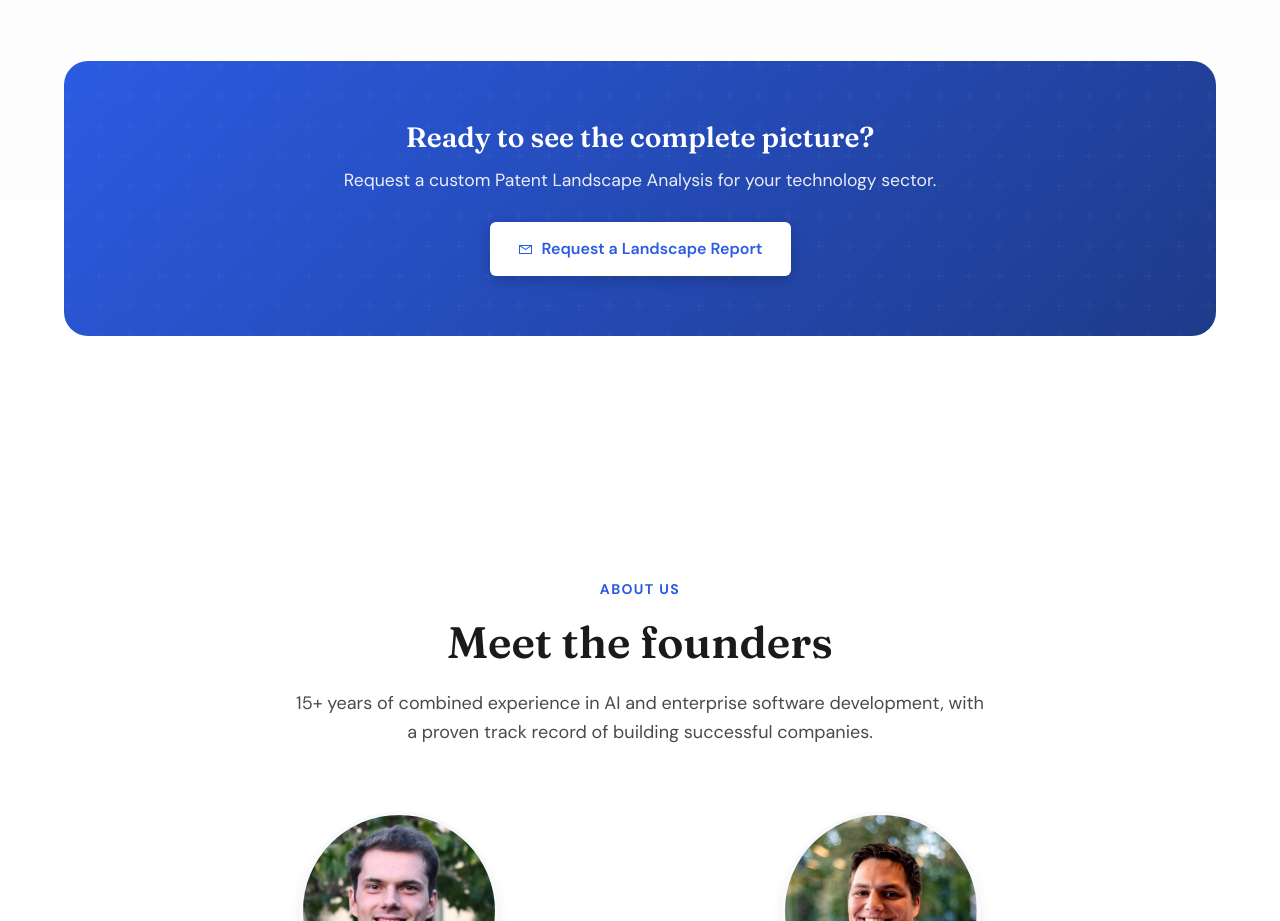
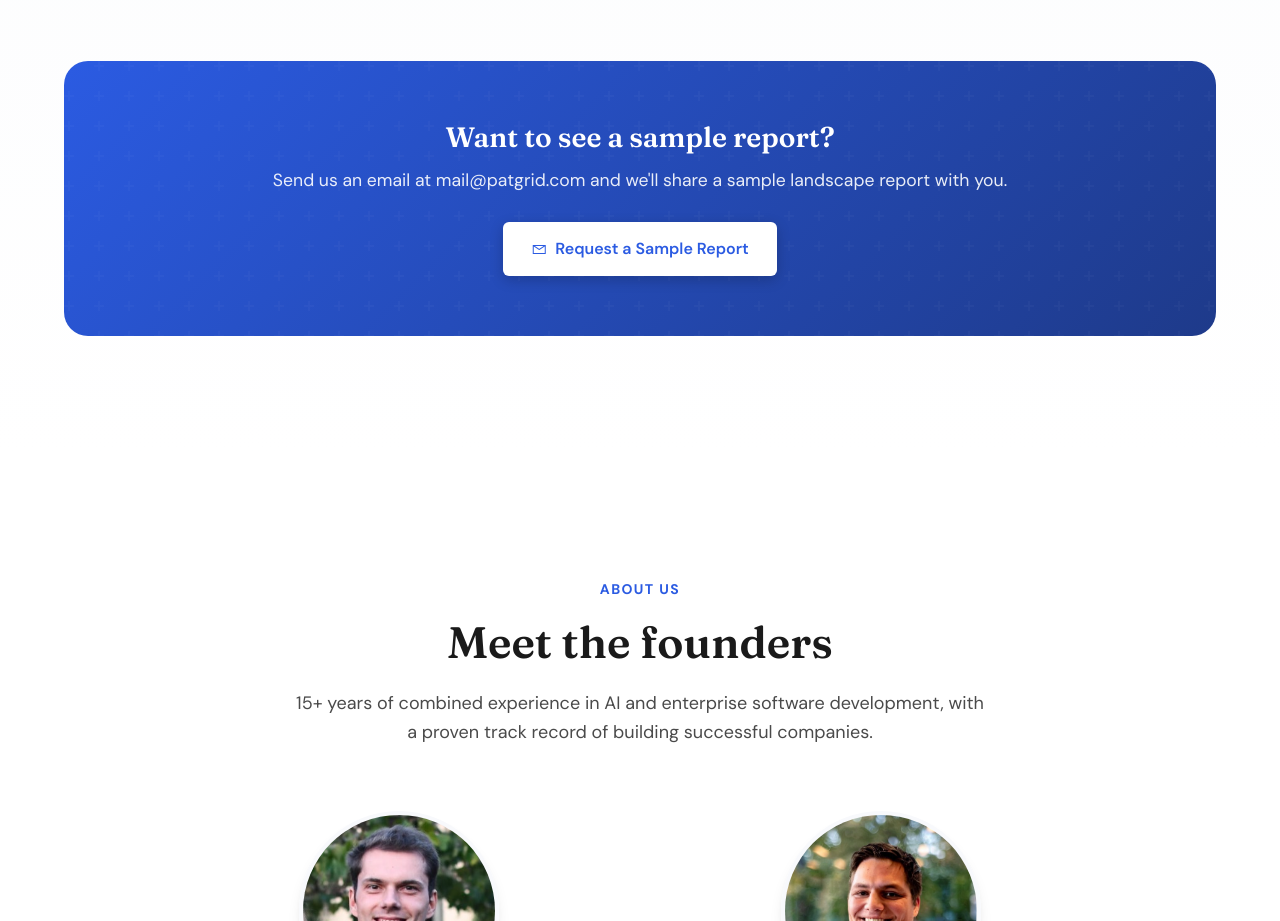
Before and after one commit to datatalkbv/www-patgrid-com, a plain HTML site: page index.html in a window 1280 px wide. Shown: the part 7040-7961 px from the top of the page. Drawn offline with nearby package versions, Linux system fonts and the light colour scheme; files whose address does not match are found by name; a web font is replaced by a local one.

Commit message:
Update landscape CTA to offer sample report via email

```diff
--- a/index.html
+++ b/index.html
@@ -1953,11 +1953,11 @@
             </div>
 
             <div class="landscape-cta">
-                <h3>Ready to see the complete picture?</h3>
-                <p>Request a custom Patent Landscape Analysis for your technology sector.</p>
-                <a href="mailto:mail@patgrid.com?subject=Patent%20Landscape%20Analysis%20Request" class="btn btn-primary">
+                <h3>Want to see a sample report?</h3>
+                <p>Send us an email at mail@patgrid.com and we'll share a sample landscape report with you.</p>
+                <a href="mailto:mail@patgrid.com?subject=Sample%20Landscape%20Report%20Request" class="btn btn-primary">
                     <i class="las la-envelope"></i>
-                    Request a Landscape Report
+                    Request a Sample Report
                 </a>
             </div>
         </div>
```
Also changed, not shown: static/cluster_page.png (renamed from cluster_page.png), static/front_page.png (renamed from front_page.png), static/heatmap_page.png (renamed from heatmap_page.png).
